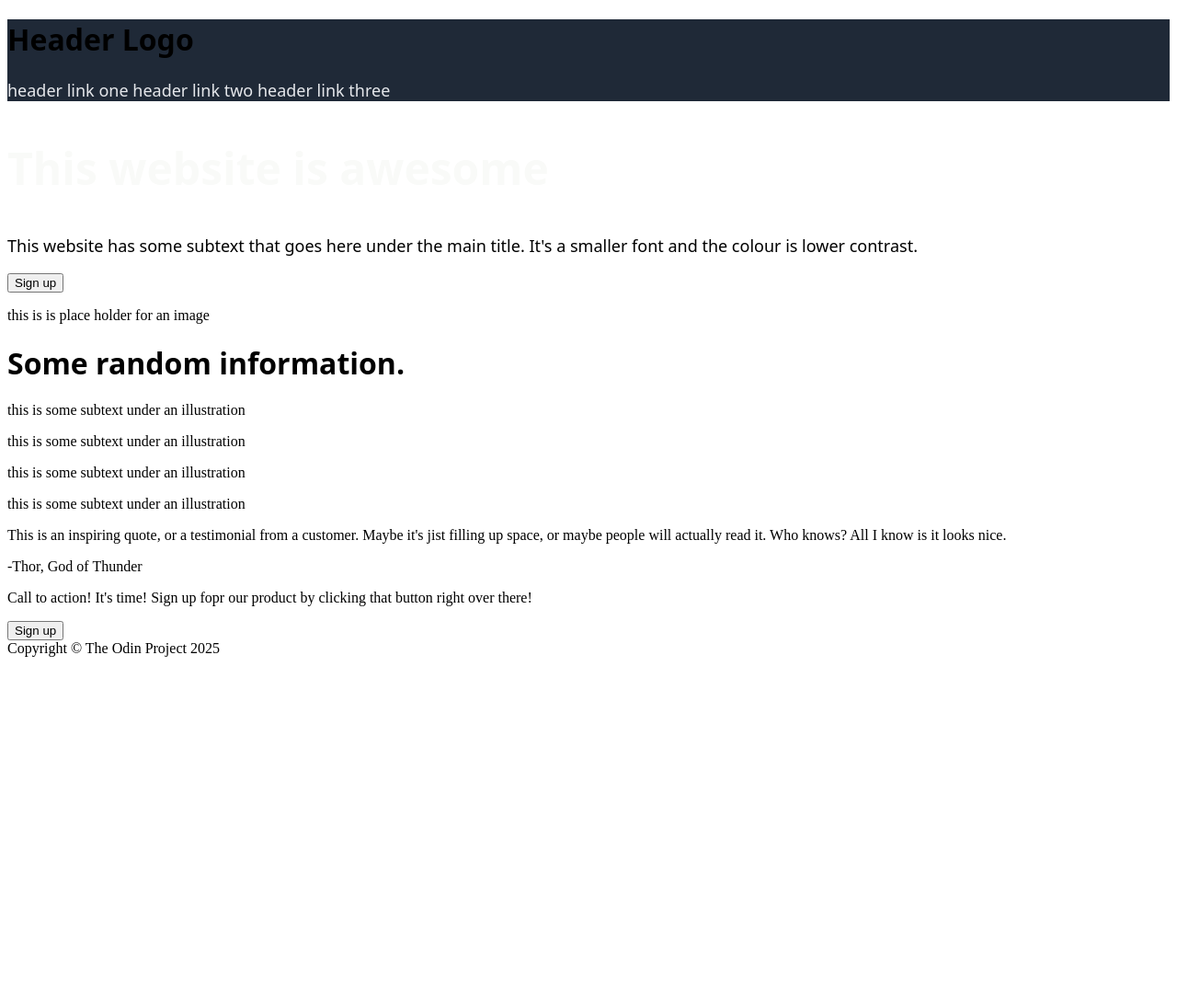
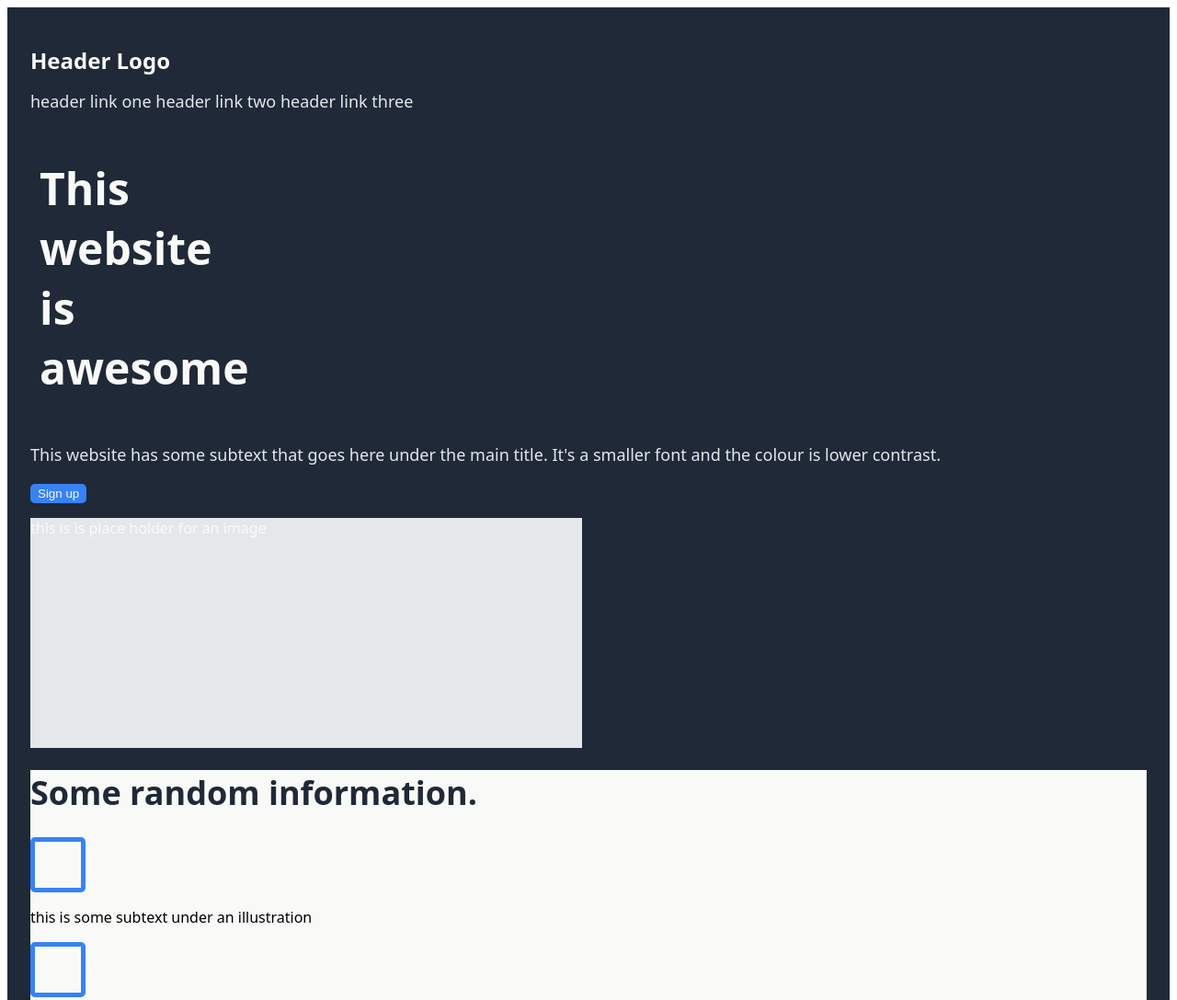
Before and after one commit to samjbell/git_2025, a plain HTML site: page odin-landing-page/index.html in a window 1280 px wide. Shown: the top 1087 px of the page at 92% size. Before the commit the page ends 800 px from the top, so only its background shows below. Drawn offline with Linux system fonts and the light colour scheme.

Commit message:
Landing Page So Far

```diff
--- a/odin-landing-page/index.html
+++ b/odin-landing-page/index.html
@@ -8,51 +8,51 @@
 </head>
 <body>
 <div class="hero-container">
-<h1>Header Logo</h1>
-    <div class="headernav">
+<h1 id="headerlogo">Header Logo</h1>
+    <div id="headernav">
         <link>header link one</link>
         <link>header link two</link>
         <link>header link three</link>
     </div>
-</div>
-    <div class="awesomewebsite">
-        <h2 class="thiswebsite"> This website is awesome </h2>
+    <div>
+        <h2 id="awesomeheader"> This website is awesome </h2>
         <p id="subtext">
             This website has some subtext that goes here under the main title. It's a smaller font and the colour is lower contrast.
         </p>
-        <button>Sign up</button>
-        <p>
+        <button id="firstbutton">Sign up</button>
+        <p = id="placeholder">
             this is is place holder for an image
         </p>
     </div>
   <div class="flex-container">
-    <h1>Some random information.</h1>
-    <div class="container1"></div>
+    <h1 id="randomheader">Some random information.</h1>
+    <div class="square"></div>
     <p>this is some subtext under an illustration</p>
-
-    <div class="container2"></div>
+    <div class="square"></div>
     <p>this is some subtext under an illustration</p>
-    <div class="container3"></div>
+    <div class="square"></div>
     <p>this is some subtext under an illustration</p>
-    <div class="container4"></div>
+    <div class="square"></div>
     <p>this is some subtext under an illustration</p>
   </div>
 
 <div class="thunderquote">
-<p class="quote">
+<p>
     This is an inspiring quote, or a testimonial from a customer. Maybe it's jist filling up space, or maybe people will actually read it. Who knows? All I know is it looks nice.
 </p>
+<div>
 <p class="author">
     -Thor, God of Thunder
 </p>
   </div>
+
 <div class="calltoaction">
-    <div class="call-to-action">
-        <p>
-            Call to action! It's time!
-            Sign up fopr our product by clicking that button right over there!
+    <h3>
+        Call to action! It's time
+    </h3>
+    <p id="call"> Sign up fopr our product by clicking that button right over there!
         </p>
-        <button class="calltoaction-button">Sign up</button>
+        <button class="callbutton">Sign up</button>
     </div>
 </div>
 <footer class="footer">Copyright © The Odin Project 2025</footer>
--- a/odin-landing-page/styles.css
+++ b/odin-landing-page/styles.css
@@ -1,26 +1,98 @@
-h1 {
-    font-family: system-ui, -apple-system, BlinkMacSystemFont, 'Segoe UI', Roboto, Oxygen, Ubuntu, Cantarell, 'Open Sans', 'Helvetica Neue', sans-serif
+.hero-container {
+    background-color: #1F2937 ;
+    padding: 25px;
+    flex-basis: 2;
+    font-family: system-ui, -apple-system, BlinkMacSystemFont, 'Segoe UI', Roboto, Oxygen, Ubuntu, Cantarell, 'Open Sans', 'Helvetica Neue', sans-serif;
 }
 
-.hero-container {
-    background-color: #1F2937 ;
+#headerlogo {
+    font-size: 24px;
+    color: #F9FAF8;
 }
 
-.headernav {
-    font-family: system-ui, -apple-system, BlinkMacSystemFont, 'Segoe UI', Roboto, Oxygen, Ubuntu, Cantarell, 'Open Sans', 'Helvetica Neue', sans-serif;
+#headernav {
+    color: #E5E7EB;
+    font-size: 18px;
+
+}
+
+#awesomeheader {
+    font-weight: 900;
+    font-size: 48px;
+    color: #f9faf8;
+    display: flex;
+    width: 10px;
+    padding: 10px;
+}
+
+#subtext {
     color: #E5E7EB;
     font-size: 18px;
 }
 
-.thiswebsite {
+#placeholder {
+    border: 4px;
+    background-color: #E5E7EB;
+    width: 600px;
+    height: 250px;
+    color: #F9FAF8;
+}
+
+#firstbutton {
+    border: 2px solid #3882F6;
+    border-radius: 5px;
+    background-color: #3882F6;
+    color: #F9FAF8;
+}
+
+.flex-container {
+    background-color: #f9faf8;
     font-family: system-ui, -apple-system, BlinkMacSystemFont, 'Segoe UI', Roboto, Oxygen, Ubuntu, Cantarell, 'Open Sans', 'Helvetica Neue', sans-serif;
+}
+
+#randomheader {
     font-weight: 900;
-    font-size: 48px;
+    font-size: 36px;
+    color: #1F2937;
+}
+
+.square {
+    border-style: solid;
+    border-width: 5px;
+    border-color: #3882F6;
+    border-radius: 5px;
+    height: 50px;
+    width: 50px;
+}
+
+.thunderquote {
+    background-color: #e5e7eb;
+    font-size: 36px;
+    font-weight: lighter;
+    font-style: italic;
+    color: #1F2937;
+}
+
+.calltoaction {
+    background-color: #3882F6;
+    color:#F9FAF8;
+    font-size: 18px;
+    font-weight: normal;
+    font-style: normal;
+
+}
+
+.callbutton {
+    border: 5px solid white;
+    background-color: #3882F6;
+    width: 100px;
+    height: 50px;
+    border-radius: 5px;
+    color: white
+
+}
+
+.footer {
+    background-color: #1F2937;
     color: #f9faf8;
 }
-
-#subtext {
-    font-family: system-ui, -apple-system, BlinkMacSystemFont, 'Segoe UI', Roboto, Oxygen, Ubuntu, Cantarell, 'Open Sans', 'Helvetica Neue', sans-serif;
-    font-color: #E5E7EB;
-    font-size: 18px;
-}
```
